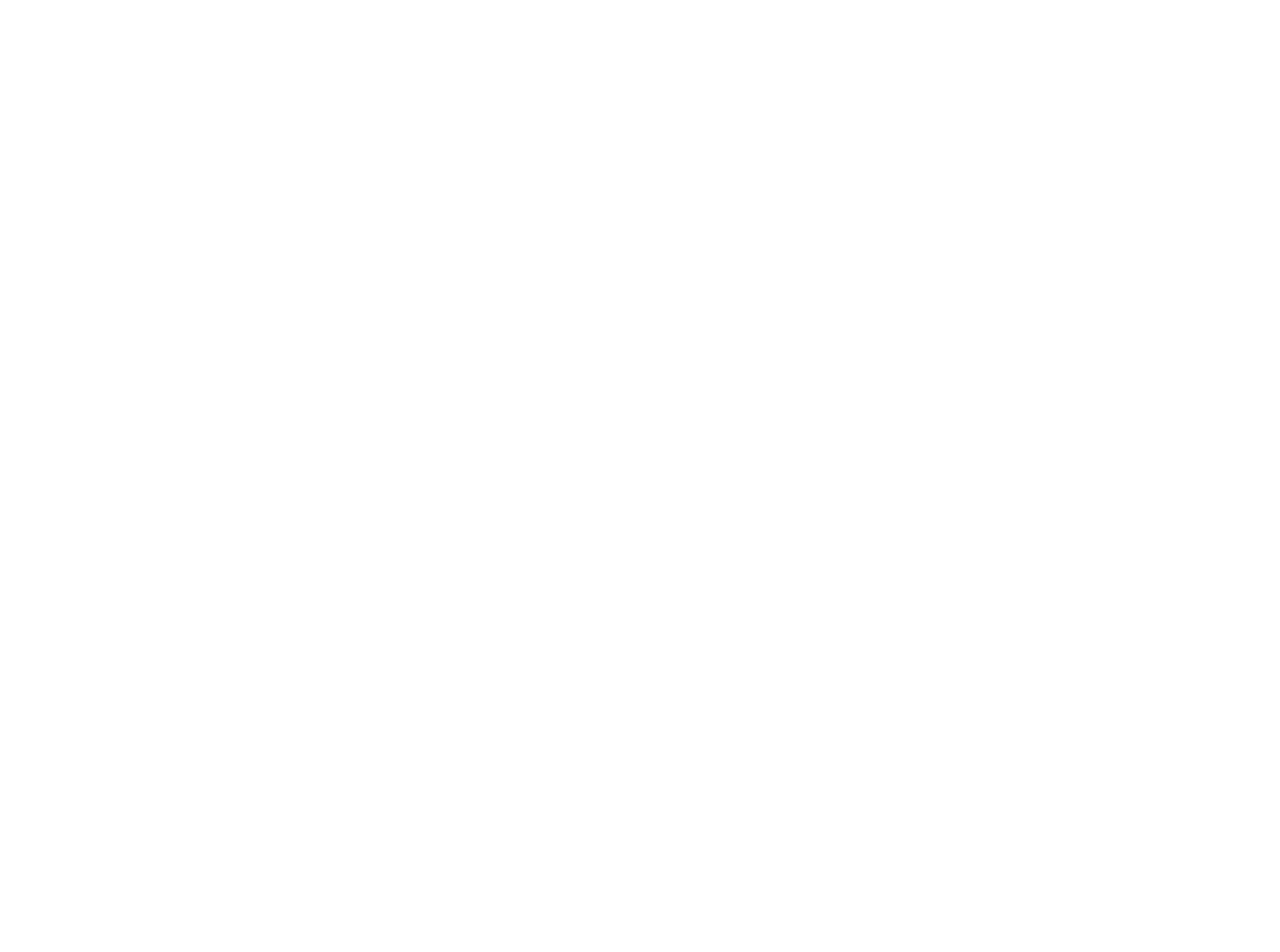
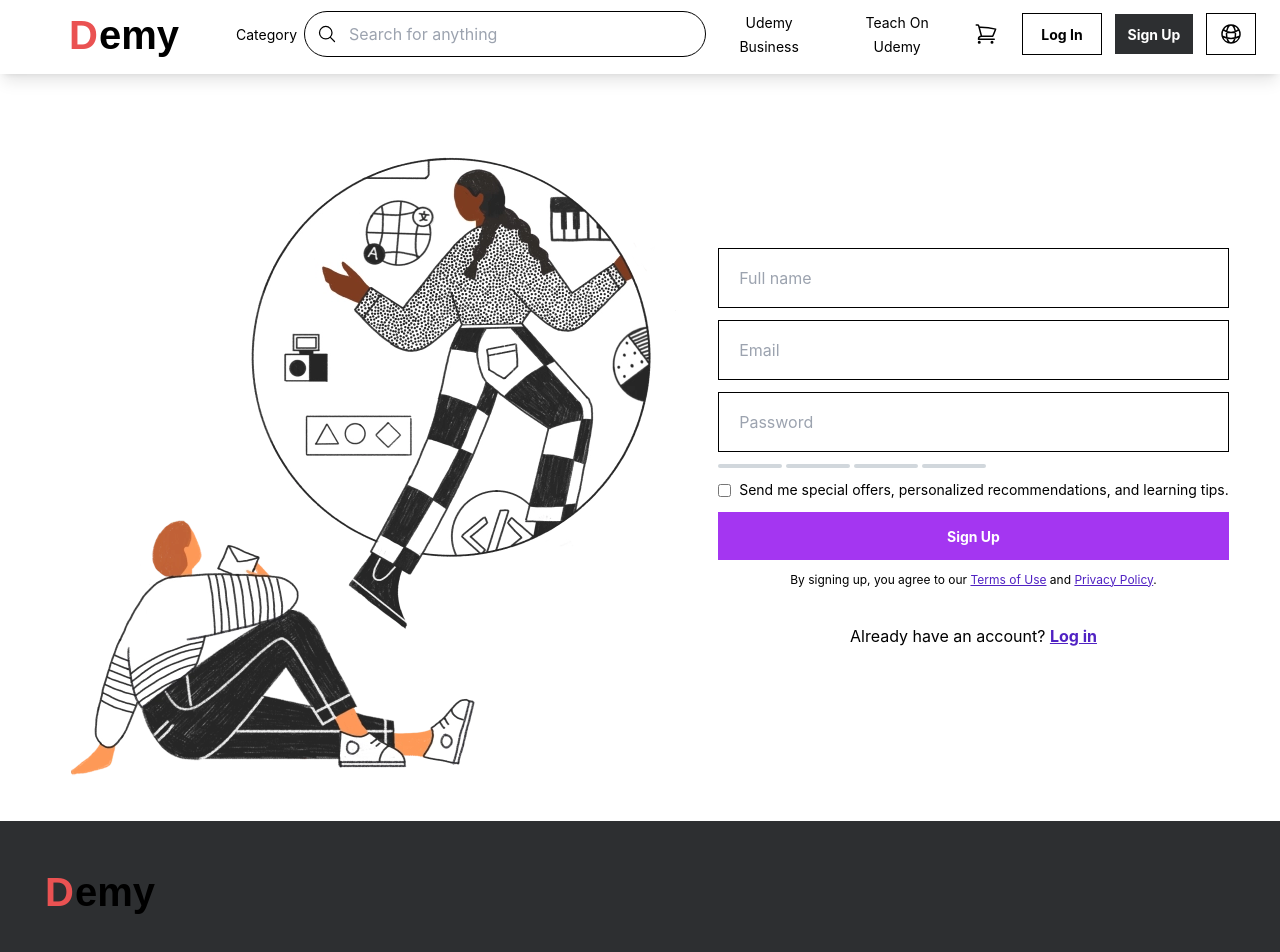
Before and after one commit to NM-tl/demy-app, a React (Create React App) app: page /signup in a window 1280 px wide. Before the commit this address had no page. Shown: the part 98-1050 px from the top of the page. Before the commit the page ends 800 px from the top, so only its background shows below. Built offline with nearby package versions, Linux system fonts and the light colour scheme.

Commit message:
Separate Signup
- reuse form component in new route

```diff
--- a/src/app/routes.tsx
+++ b/src/app/routes.tsx
@@ -1,11 +1,16 @@
 import { RouteObject } from 'react-router-dom';
 import Home from '../pages/home';
+import SignUpPage from '../pages/signup';
 
 const routes: RouteObject[] = [
   {
     path: '/',
     element: <Home />
   },
+  {
+    path: '/signup',
+    element: <SignUpPage />
+  },
 ];
 
 export default routes;
--- a/src/pages/home/index.tsx
+++ b/src/pages/home/index.tsx
@@ -1,7 +1,5 @@
 import { FC } from 'react';
 import MainLayout from '../../shared/layouts/MainLayout';
-import Banner from '../../widgets/banner/Banner';
-import Header from '../../widgets/header/Header';
 import Hero from '../../widgets/hero/Hero';
 import About from '../../widgets/about/About';
 import Testimonials from '../../widgets/testimonials/Testimonials';
@@ -9,13 +7,6 @@
 const Home: FC = () => {
   return (
     <MainLayout>
-      <Banner
-        title="New to Udemy? Learning leads to opportunity"
-        description="Shop now to get an exclusive offer:"
-        price="14.99"
-        expired="12.06.24"
-      />
-      <Header />
       <Hero
         title="New customer offer!"
         description="Top courses from $13.99 when you first visit Udemy"
--- /dev/null
+++ b/src/pages/signup/index.tsx
@@ -0,0 +1,18 @@
+import { useState } from 'react';
+import MainLayout from '../../shared/layouts/MainLayout';
+import SignUp from '../../features/auth/SignUp';
+import Illustration from '../../shared/ui/signup/illustration.webp';
+
+export default function SignUpPage() {
+  const [isModalVisible, setIsModalVisible] = useState(false);
+  const handleCloseModal = () => setIsModalVisible(false);
+
+  return (
+    <MainLayout>
+      <div className='flex py-3 items-center gap-8 w-full justify-center'>
+        <img src={Illustration} alt="signup" />
+        <SignUp onClose={handleCloseModal}/>
+      </div>
+    </MainLayout>
+  );
+};
--- a/src/shared/layouts/MainLayout.tsx
+++ b/src/shared/layouts/MainLayout.tsx
@@ -1,7 +1,20 @@
-import React, { PropsWithChildren } from 'react';
+import { PropsWithChildren } from 'react';
+import Banner from '../../widgets/banner/Banner';
+import Header from '../../widgets/header/Header';
+import Footer from '../../widgets/footer/Footer';
 
 export default function MainLayout({ children }: PropsWithChildren<{}>) {
   return (
-    <main className='w-full'>{children}</main>
+    <main className='w-full'>
+      <Banner
+        title="New to Udemy? Learning leads to opportunity"
+        description="Shop now to get an exclusive offer:"
+        price="14.99"
+        expired="12.06.24"
+      />
+      <Header />
+      {children}
+      <Footer />
+    </main>
   );
 }
--- /dev/null
+++ b/src/widgets/footer/Footer.tsx
@@ -0,0 +1,11 @@
+import Logo from '../../shared/ui/logo.svg';
+
+export default function Footer() {
+  return (
+    <footer className='bg-secBtnBg max-w-[120rem] m-auto shadow-lg py-10'>
+        <a href="/">
+          <img src={Logo} alt="Demy" className='min-w-[200px]' width={200} height={60} />
+        </a>
+    </footer>
+  );
+}
--- a/src/widgets/header/Header.tsx
+++ b/src/widgets/header/Header.tsx
@@ -14,7 +14,7 @@
 
   return (
     <>
-      <header className='flex w-full items-center px-6 justify-center py-2'>
+      <header className='flex w-full items-center px-6 justify-center py-2 shadow-lg relative z-10'>
         <a href="/">
           <img src={Logo} alt="Demy" className='min-w-[200px]' width={200} height={60} />
         </a>
```
Also changed, not shown: src/shared/ui/signup/illustration.webp (added).
